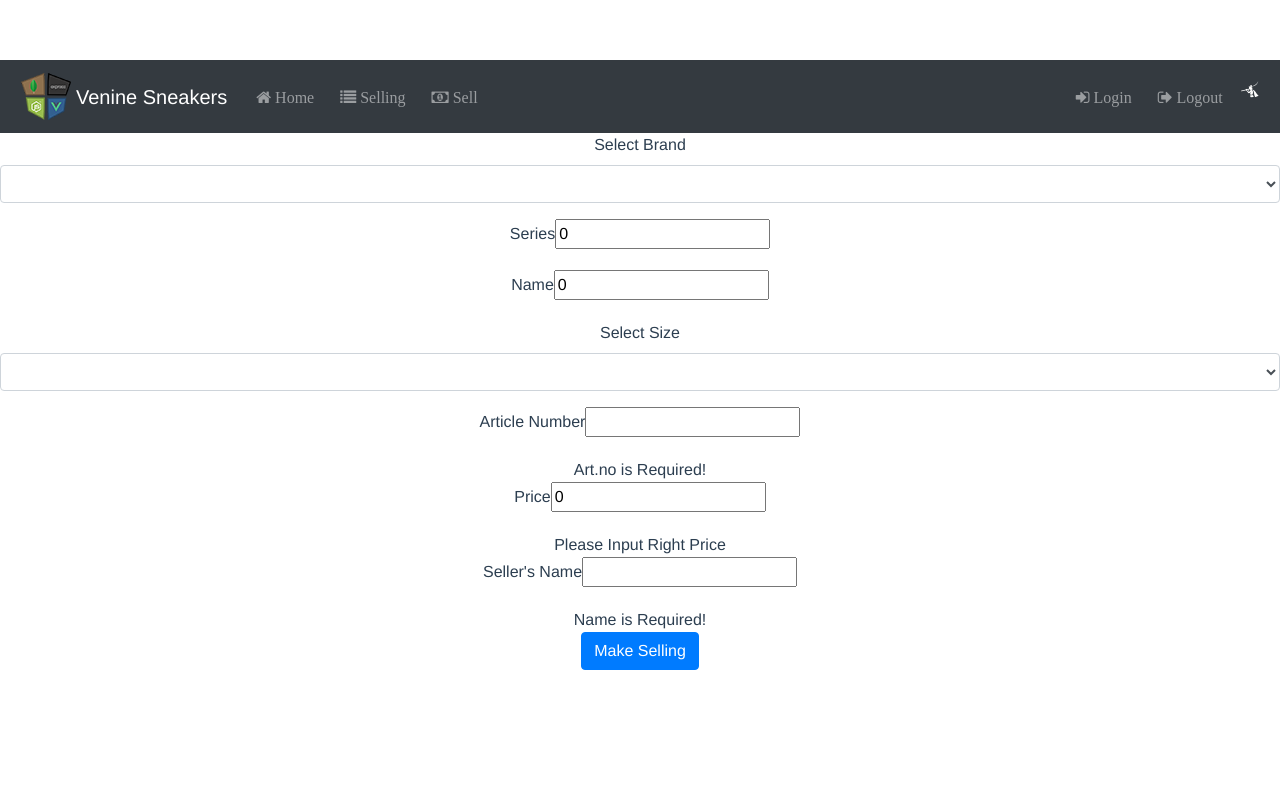
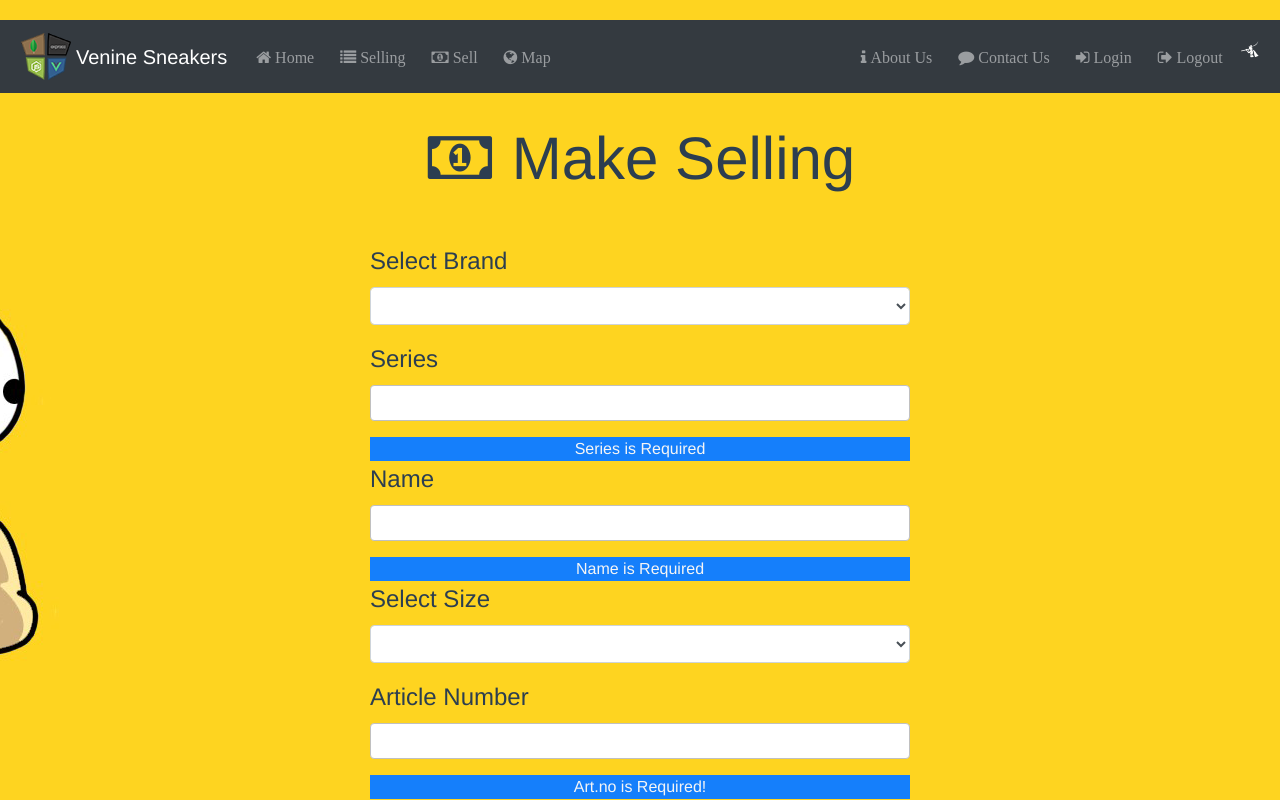
Before and after one commit to a600233/VeninesneakerVueTest, a Vue app: page /#/sell in a window 1280 px wide. Shown: the top 800 px of the page. Built offline with nearby package versions, Linux system fonts and the light colour scheme; what vue-sweetalert, vue-tables-2, vueform would draw is missing.

Commit message:
Selling finished

```diff
--- a/src/App.vue
+++ b/src/App.vue
@@ -9,8 +9,11 @@
           <b-nav-item to="/#"><i class="fa fa-home" style="padding: 5px"> Home</i></b-nav-item>
           <b-nav-item to="/selling"><i class="fa fa-list" style="padding: 5px"> Selling</i></b-nav-item>
           <b-nav-item to="/sell"><i class="fa fa-money" style="padding: 5px"> Sell</i></b-nav-item>
+          <b-nav-item><i class="fa fa-globe" style="padding: 5px"> Map</i></b-nav-item>
         </b-navbar-nav>
         <b-navbar-nav class="ml-auto">
+          <b-nav-item to="/about"><i class="fa fa-info" style="padding: 5px"> About Us</i></b-nav-item>
+          <b-nav-item to="/contact"><i class="fa fa-comment" style="padding: 5px"> Contact Us</i></b-nav-item>
           <b-nav-item to="/login"><i class="fa fa-sign-in" style="padding: 5px"> Login </i></b-nav-item>
           <b-nav-item to="/logout"><i class="fa fa-sign-out" style="padding: 5px"> Logout </i></b-nav-item>
           <i class="fa fa-pied-piper-alt fa-1x" style="padding: 5px; color: white;"></i>
@@ -34,6 +37,10 @@ export default {
   -moz-osx-font-smoothing: grayscale;
   text-align: center;
   color: #2c3e50;
-  margin-top: 60px;
+  padding-top: 20px;
+  background: url("./assets/homerbgyellow.png") repeat center top;
+}
+.VueTables__sortable {
+  cursor: pointer;
 }
 </style>
--- /dev/null
+++ b/src/components/AboutUs.vue
@@ -0,0 +1,25 @@
+<template>
+  <div class="hero">
+    <h3 class="vue-title"><i class="fa fa-info" style="padding: 3px"></i>{{messagetitle}}</h3>
+  </div>
+</template>
+
+<script>
+export default {
+  name: 'AboutUs',
+  data () {
+    return {
+      messagetitle: ' About Us '
+    }
+  }
+}
+</script>
+
+<style scoped>
+  .vue-title {
+    margin-top: 30px;
+    text-align: center;
+    font-size: 45pt;
+    margin-bottom: 10px;
+  }
+</style>
--- /dev/null
+++ b/src/components/ContactUs.vue
@@ -0,0 +1,25 @@
+<template>
+  <div class="hero">
+    <h3 class="vue-title"><i class="fa fa-comment" style="padding: 3px"></i>{{messagetitle}}</h3>
+  </div>
+</template>
+
+<script>
+export default {
+  name: 'ContactUs',
+  data () {
+    return {
+      messagetitle: ' Contact Us '
+    }
+  }
+}
+</script>
+
+<style scoped>
+  .vue-title {
+    margin-top: 30px;
+    text-align: center;
+    font-size: 45pt;
+    margin-bottom: 10px;
+  }
+</style>
--- /dev/null
+++ b/src/components/Edit.vue
@@ -0,0 +1,77 @@
+<template>
+  <div id="app1" class="hero">
+    <h3 class="vue-title"><i class="fa fa-money" style="padding: 3px"></i>{{messagetitle}}</h3>
+    <div class="container mt-3 mt-sm-5">
+      <div class="row justify-content-center">
+        <div class="col-md-6">
+          <template v-if="childDataLoaded">
+            <selling-form :selling="selling" sellingBtnTitle="Update Selling Info"
+                           @selling-is-created-updated="updateSelling"></selling-form>
+          </template>
+        </div><!-- /col -->
+      </div><!-- /row -->
+    </div><!-- /container -->
+  </div>
+</template>
+
+<script>
+import SellingService from '@/services/SellingService'
+import SellingForm from '@/components/SellingForm'
+
+export default {
+  data () {
+    return {
+      selling: {},
+      childDataLoaded: false,
+      temp: {},
+      messagetitle: ' Update Selling Info '
+    }
+  },
+  components: {
+    'selling-form': SellingForm
+  },
+  created () {
+    this.getSelling()
+  },
+  methods: {
+    getSelling: function () {
+      SellingService.fetchSelling(this.$router.params)
+        .then(response => {
+          this.temp = response.data
+          this.selling = this.temp[0]
+          this.childDataLoaded = true
+          console.log('Getting Selling Info in Edit: ' + JSON.stringify(this.selling, null, 5))
+        })
+        .catch(error => {
+          this.errors.push(error)
+          console.log(error)
+        })
+    },
+    updateSelling: function (selling) {
+      console.log('Before PUT ' + JSON.stringify(selling, null, 5))
+      SellingService.putSelling(this.$router.params, selling)
+        .then(response => {
+          console.log(response)
+          console.log('AFTER PUT ' + JSON.stringify(selling, null, 5))
+        })
+        .catch(error => {
+          this.errors.push(error)
+          console.log(error)
+        })
+    }
+  }
+}
+</script>
+
+<style scoped>
+  #app1 {
+    width: 95%;
+    margin: 0 auto;
+  }
+  .vue-title {
+    margin-top: 30px;
+    text-align: center;
+    font-size: 45pt;
+    margin-bottom: 10px;
+  }
+</style>
--- a/src/components/Sell.vue
+++ b/src/components/Sell.vue
@@ -1,170 +1,43 @@
 <template>
-  <form @submit.prevent="submit">
-    <div class="form-group">
-      <label class="form-label">Select Brand</label>
-      <select id="brand" name="brand" class="form-control" type="text" v-model="brand">
-        <option value="null" selected disabled hidden>Choose Brands</option>
-        <option value="Nike">Nike</option>
-        <option value="Adidas">Adidas</option>
-        <option value="New Balance">New Balance</option>
-        <option value="Converse">Converse</option>
-        <option value="Vans">Vans</option>
-        <option value="Puma">Puma</option>
-        <option value="Li Ning">Li Ning</option>
-        <option value="Under Armour">Under Armour</option>
-        <option value="Reebok">Reebok</option>
-      </select>
+  <div id="app1" class="hero">
+    <h3 class="vue-title"><i class="fa fa-money" style="padding: 3px"></i>{{messagetitle}}</h3>
+    <div class="container mt-3 mt-sm-5">
+      <div class="row justify-content-center">
+        <div class="col-md-6">
+          <selling-form :selling="selling" sellingBtnTitle="Make Selling"
+                         @selling-is-created-updated="submitSelling"></selling-form>
+        </div><!-- /col -->
+      </div><!-- /row -->
+    </div><!-- /container -->
   </div>
-    <div class="form-group" :class="{ 'form-group--error': $v.series.$error }">
-      <label class="form__label">Series</label>
-      <input class="form__input" v-model.trim="$v.series.$model"/>
-    </div>
-    <div class="error" v-if="!$v.series.required">Series is Required</div>
-    <div class="error" v-if="!$v.series.minLength">Series must have at least {{$v.series.$params.minLength.min}} letters.</div>
-    <div class="form-group" :class="{ 'form-group--error': $v.name.$error }">
-      <label class="form__label">Name</label>
-      <input class="form__input" v-model.trim="$v.name.$model"/>
-    </div>
-    <div class="error" v-if="!$v.name.required">Name is Required</div>
-    <div class="error" v-if="!$v.name.minLength">Name must have at least {{$v.name.$params.minLength.min}} letters.</div>
-    <div class="form-group">
-      <label class="form-label">Select Size</label>
-      <select id="size" name="size" class="form-control" type="text" v-model="size">
-        <option value="null" selected disabled hidden>Choose Your Sizes</option>
-        <option value="36">36</option>
-        <option value="36.5">36.5</option>
-        <option value="37.5">37.5</option>
-        <option value="38">38</option>
-        <option value="38.5">38.5</option>
-        <option value="39">39</option>
-        <option value="40">40</option>
-        <option value="40.5">40.5</option>
-        <option value="41">41</option>
-        <option value="41.5">41.5</option>
-        <option value="42">42</option>
-        <option value="42.5">42.5</option>
-        <option value="43">43</option>
-        <option value="44">44</option>
-        <option value="44.5">44.5</option>
-        <option value="45">45</option>
-        <option value="45.5">45.5</option>
-        <option value="46">46</option>
-        <option value="47">47</option>
-      </select>
-    </div>
-    <div class="form-group" :class="{ 'form-group--error': $v.article_number.$error }">
-      <label class="form__label">Article Number</label>
-      <input class="form__input" v-model.trim="$v.article_number.$model"/>
-    </div>
-    <div class="error" v-if="!$v.article_number.required">Art.no is Required!</div>
-    <div class="error" v-if="!$v.article_number.minLength">Art.no must have at least {{$v.article_number.$params.minLength.min}} letters.</div>
-    <div class="form-group" :class="{ 'form-group--error': $v.selling_price.$error }">
-      <label class="form-control-label" name="selling_price">Price</label>
-      <input class="form__input" type="number" v-model.trim="selling_price"/>
-    </div>
-    <div class="error" v-if="!$v.selling_price.between">Please Input Right Price</div>
-    <div class="form-group" :class="{ 'form-group--error': $v.account_name.$error }">
-      <label class="form__label">Seller's Name</label>
-      <input class="form__input" v-model.trim="$v.account_name.$model"/>
-    </div>
-    <div class="error" v-if="!$v.account_name.required">Name is Required!</div>
-    <div class="error" v-if="!$v.account_name.minLength">Name must have at least {{$v.account_name.$params.minLength.min}} letters.</div>
-    <p>
-      <button class="btn btn-primary btn1" type="submit" :disabled="submitStatus === 'PENDING'">Make Selling</button>
-    </p>
-    <p class="typo__p" v-if="submitStatus === 'OK'">Selling is on the page!</p>
-    <p class="typo__p" v-if="submitStatus === 'ERROR'">Please Fill in the Form Correctly.</p>
-    <p class="typo__p" v-if="submitStatus === 'PENDING'">Wait Seconds...</p>
-  </form>
 </template>
 
 <script>
-import Vue from 'vue'
-import VueForm from 'vueform'
-import Vuelidate from 'vuelidate'
-import VueSweetalert from 'vue-sweetalert'
+
 import SellingService from '@/services/SellingService'
-import { required, minLength, between } from 'vuelidate/lib/validators'
+import SellingForm from '@/components/SellingForm'
 
-Vue.use(VueForm, {
-  inputClasses: {
-    valid: 'form-control-success',
-    invalid: 'form-control-danger'
-  }
-})
-
-Vue.use(Vuelidate)
-Vue.use(VueSweetalert)
 export default {
   name: 'Sell',
   data () {
     return {
-      messagetitle: ' Sell ',
-      brand: '',
+      selling: { brand: '',
         series: 0,
         name: 0,
         size: 0,
         article_number: '',
         selling_price: 0,
-      account_name: '',
-      selling: {},
-      submitStatus: null
+        account_name: ''},
+      messagetitle: ' Make Selling '
     }
   },
-  validations: {
-    series: {
-      required,
-      minLength: minLength(1)
-    },
-    name: {
-      required,
-      minLength: minLength(1)
-    },
-    article_number: {
-      required,
-      minLength: minLength(5)
-    },
-    selling_price: {
-      required,
-      between: between(1, 1000000)
-    },
-    account_name: {
-      required,
-      minLength: minLength(6)
-    }
+  components: {
+    'selling-form': SellingForm
   },
   methods: {
-    submit () {
-      console.log('submit!')
-      this.$v.$touch()
-      if (this.$v.$invalid) {
-        this.submitStatus = 'ERROR'
-      } else {
-        // do your submit logic here
-        this.submitStatus = 'PENDING'
-        setTimeout(() => {
-          this.submitStatus = 'FINISHED'
-          var selling = {
-            brand: this.brand,
-            series: this.series,
-            name: this.name,
-            size: this.size,
-            article_number: this.article_number,
-            selling_price: this.selling_price,
-            account_name: this.account_name
-          }
-          this.selling = selling
-          console.log('Submitting in SellingForm : ' + JSON.stringify(this.selling, null, 5))
-          this.submitSelling(this.selling)
-        }, 500)
-      }
-    },
     submitSelling: function (selling) {
-      console.log('submitSelling!')
-      console.log('Submitting in submitSelling : ' + selling)
       SellingService.postSelling(selling)
         .then(response => {
-          // JSON responses are automatically parsed.
           console.log(response)
         })
         .catch(error => {
@@ -176,70 +49,16 @@ export default {
 }
 
 </script>
-style scoped>
+
+<style scoped>
+  #app1 {
+    width: 95%;
+    margin: 0 auto;
+  }
   .vue-title {
     margin-top: 30px;
     text-align: center;
     font-size: 45pt;
     margin-bottom: 10px;
   }
-#app1 {
-width: 95%;
-margin: 0 auto;
-}
-.required-field > label::after {
-content: '*';
-color: red;
-margin-left: 0.25rem;
-}
-.donate-form .form-control-label.text-left{
-text-align: left;
-}
-
-label {
-display: inline-block;
-width: 540px;
-text-align: left;
-font-size: x-large;
-}
-.typo__p {
-width: 540px;
-font-size: x-large;
-}
-.btn1 {
-width: 300px;
-font-size: x-large;
-}
-p {
-margin-top: 20px;
-}
-
-input {
-border: 1px solid silver;
-border-radius: 4px;
-background: white;
-padding: 5px 10px;
-width: 540px;
-}
-
-.dirty {
-border-color: #5A5;
-background: #EFE;
-}
-
-.dirty:focus {
-outline-color: #8E8;
-}
-
-.error {
-border-color: red;
-background: #157ffb;
-color: whitesmoke;
-}
-
-.error:focus {
-outline-color: #ffa519;
-}
-<style scoped>
-
 </style>
```
Also changed, not shown: src/components/Selling.vue (+6 -2 lines), src/router/index.js (+19 -0 lines), src/components/SellingForm.vue (renamed from src/components/Sellform.vue). Lines whose indentation alone changed are shown as unchanged.
